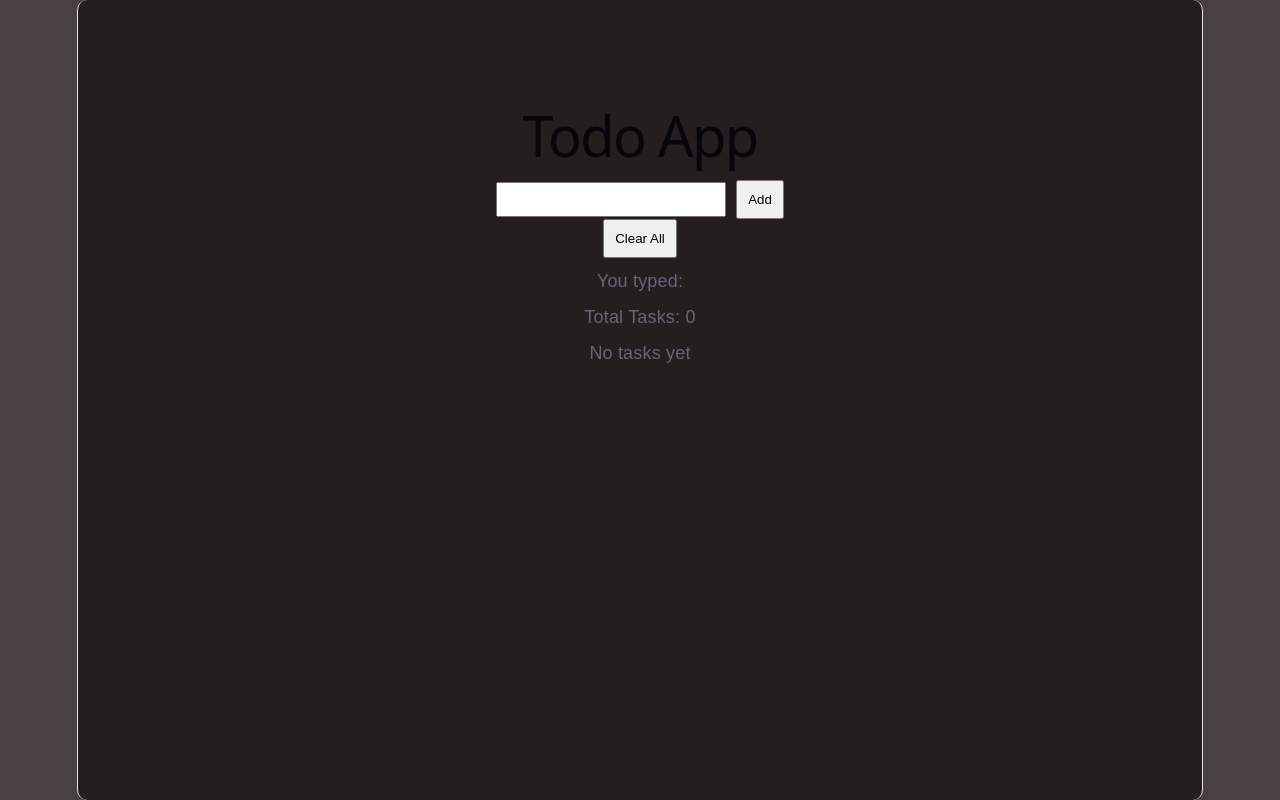
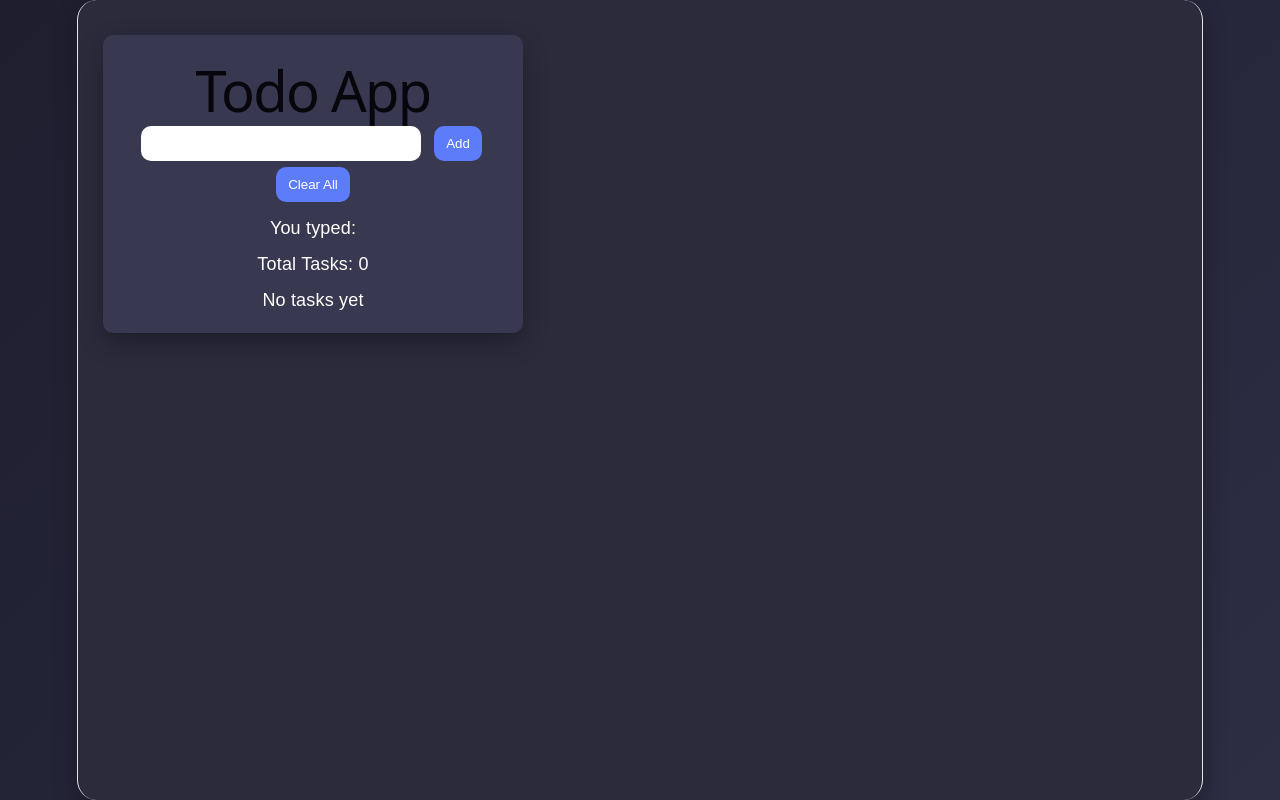
Before and after one commit to Dev-Darpan7/todo-react, a React (Vite) app: page / in a window 1280 px wide. Built offline with nearby package versions, Linux system fonts and the light colour scheme.

Commit message:
Add a few features in css

```diff
--- a/src/App.css
+++ b/src/App.css
@@ -1,31 +1,95 @@
+/* ➡️ Full page */
 body {
   font-family: Arial, sans-serif;
-  background-color: #494040;
+
+  background: linear-gradient(135deg, #1e1e2f, #2d2d44);
+
+  margin: 0;
+
+  min-height: 100vh;
+
+  display: flex;
+  justify-content: center;
+  align-items: center;
+
+  color: white;
 }
 
+/* ➡️ Main todo container */
 div {
-  max-width: 300px;
-  margin: 50px auto;
-  background: rgb(37, 30, 30);
-  padding: 20px;
-  border-radius: 10px;
+  width: 400px;
+  background: #2b2b3c;
+  padding: 25px;
+  border-radius: 20px;
+  box-shadow: 0 10px 25px rgba(0, 0, 0, 0.3);
+
+  /* ➡️ Smooth hover animation */
+  transition: transform 0.3s ease;
 }
 
+/* ➡️ Slight lift effect */
+div:hover {
+  transform: translateY(-3px);
+}
+
+/* ➡️ Title */
 h1 {
   text-align: center;
+  margin-bottom: 20px;
 }
 
+/* ➡️ Input */
 input {
-  padding: 8px;
-  width: 70%;
+  width: 65%;
+  padding: 10px;
+  border: none;
+  border-radius: 10px;
+  outline: none;
   margin-right: 10px;
 }
 
+/* ➡️ Buttons */
 button {
-  padding: 10px;
+  border: none;
+  padding: 10px 12px;
+  border-radius: 10px;
   cursor: pointer;
+  margin: 3px;
+
+  background: #5c7cfa;
+  color: white;
+
+  transition: all 0.25s ease;
 }
 
+/* ➡️ Button hover animation */
+button:hover {
+  background: #4c6ef5;
+  transform: scale(1.05);
+}
+
+/* ➡️ Button click animation */
+button:active {
+  transform: scale(0.95);
+}
+
+/* ➡️ Todo text */
 p {
   margin: 10px 0;
 }
+
+/* ➡️ Todo item card */
+div > div {
+  background: #383850;
+  padding: 10px;
+  margin-top: 10px;
+  border-radius: 10px;
+
+  transition: all 0.3s ease;
+}
+
+/* ➡️ Todo hover effect */
+div > div:hover {
+  background: #454566;
+  transform: translateX(5px);
+}
```
